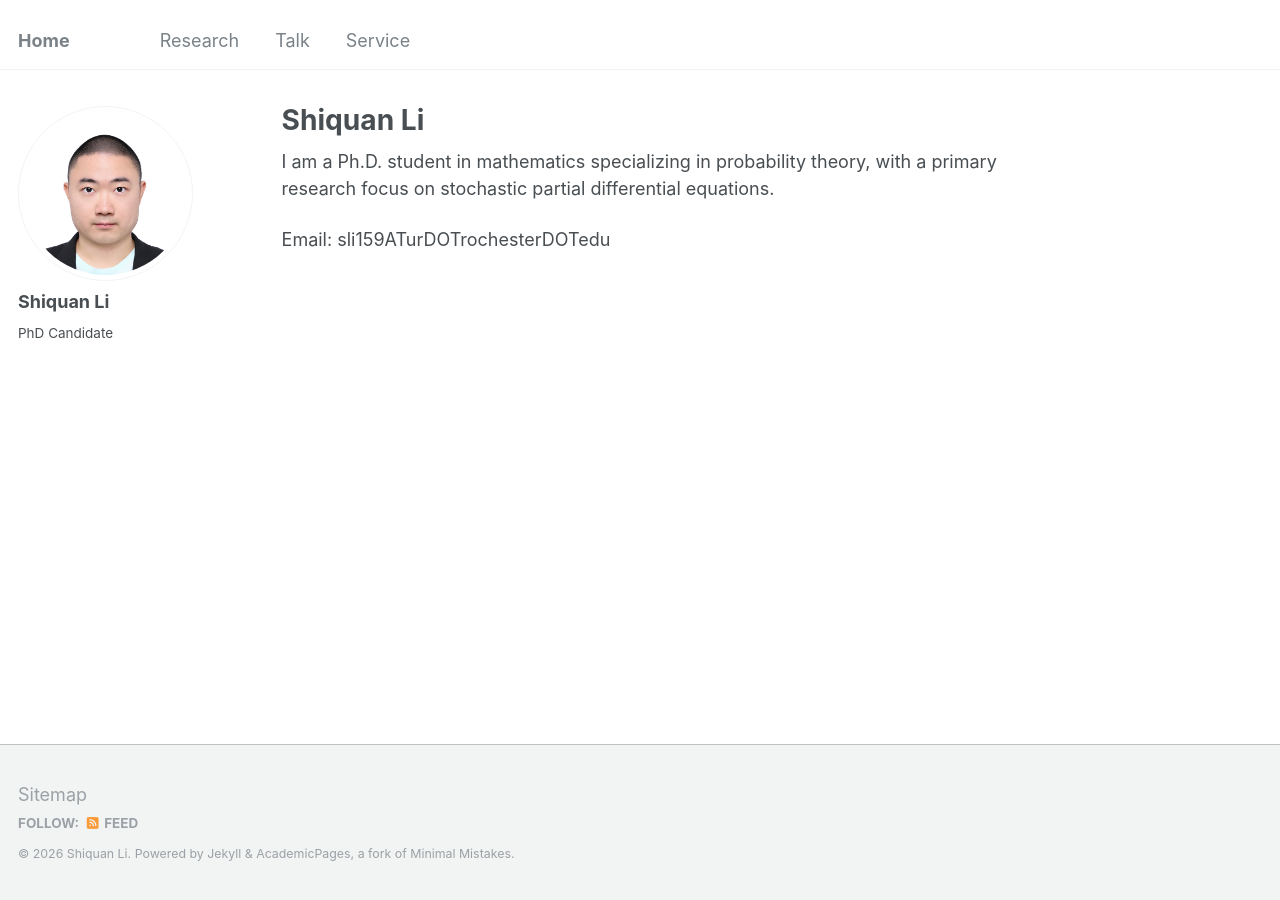
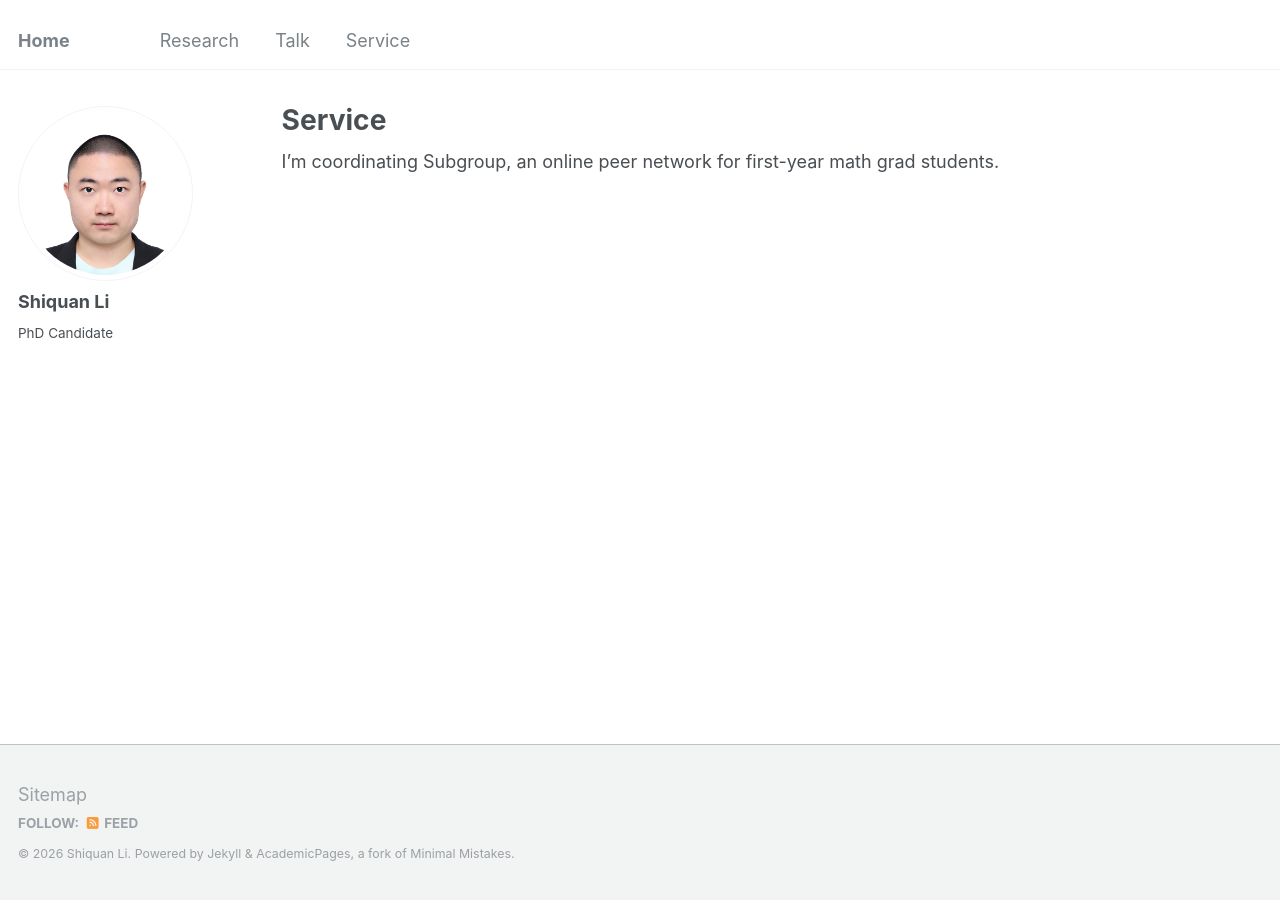
Before and after one commit to Shiquan-Li/Shiquan-Li.github.io, a Jekyll site: the page built from _pages/service.md, in a window 1280 px wide. Built offline with Jekyll 4.4.1, drawn with Linux system fonts in a browser that asks for light colours.

Commit message:
Change title to 'Service' and update description
Updated the title and content of the service page.

```diff
--- a/_pages/service.md
+++ b/_pages/service.md
@@ -1,12 +1,10 @@
 ---
 permalink: /
-title: "Shiquan Li"
+title: "Service"
 author_profile: true
 redirect_from:
   - /about/
   - /about.html
 ---
 
-I am a Ph.D. student in mathematics specializing in probability theory, with a primary research focus on stochastic partial differential equations.
-
-Email: sli159ATurDOTrochesterDOTedu
+I'm coordinating Subgroup, an online peer network for first-year math grad students.
```
